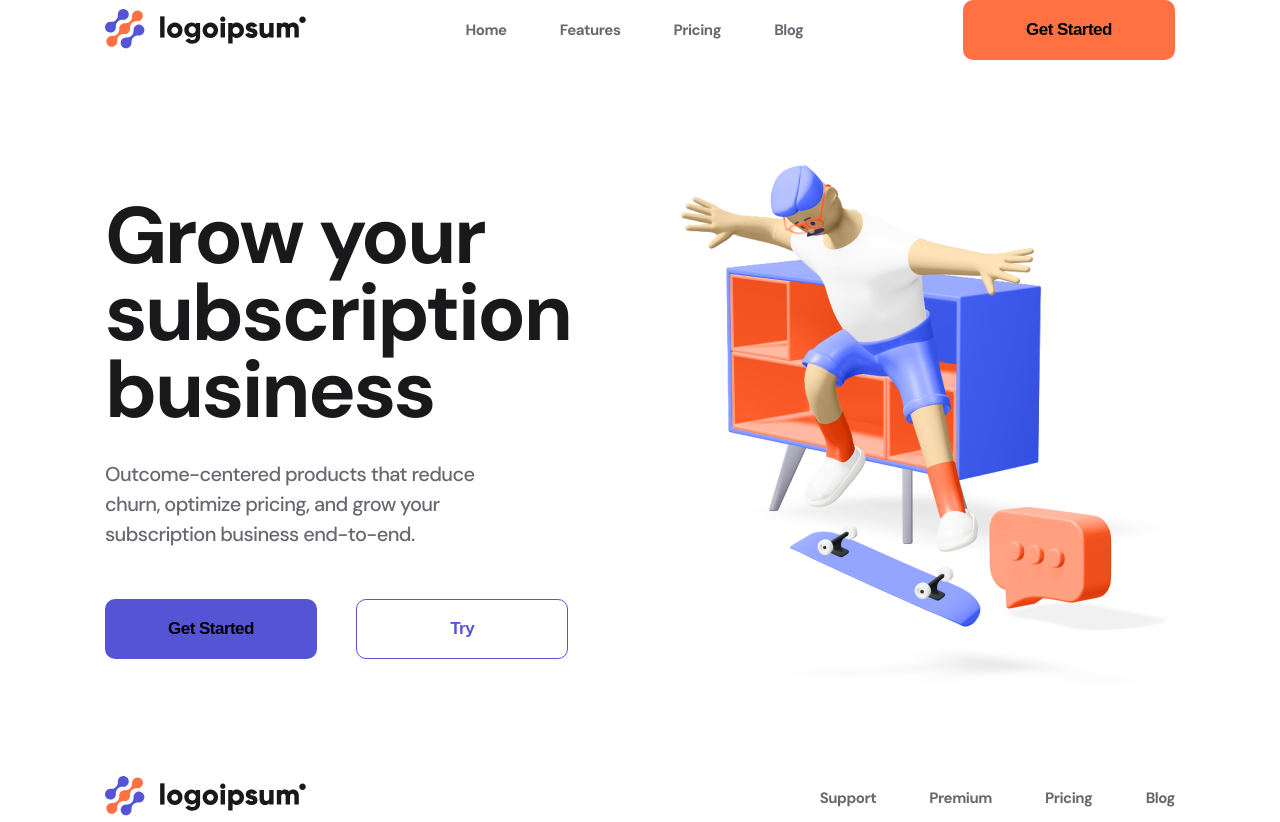
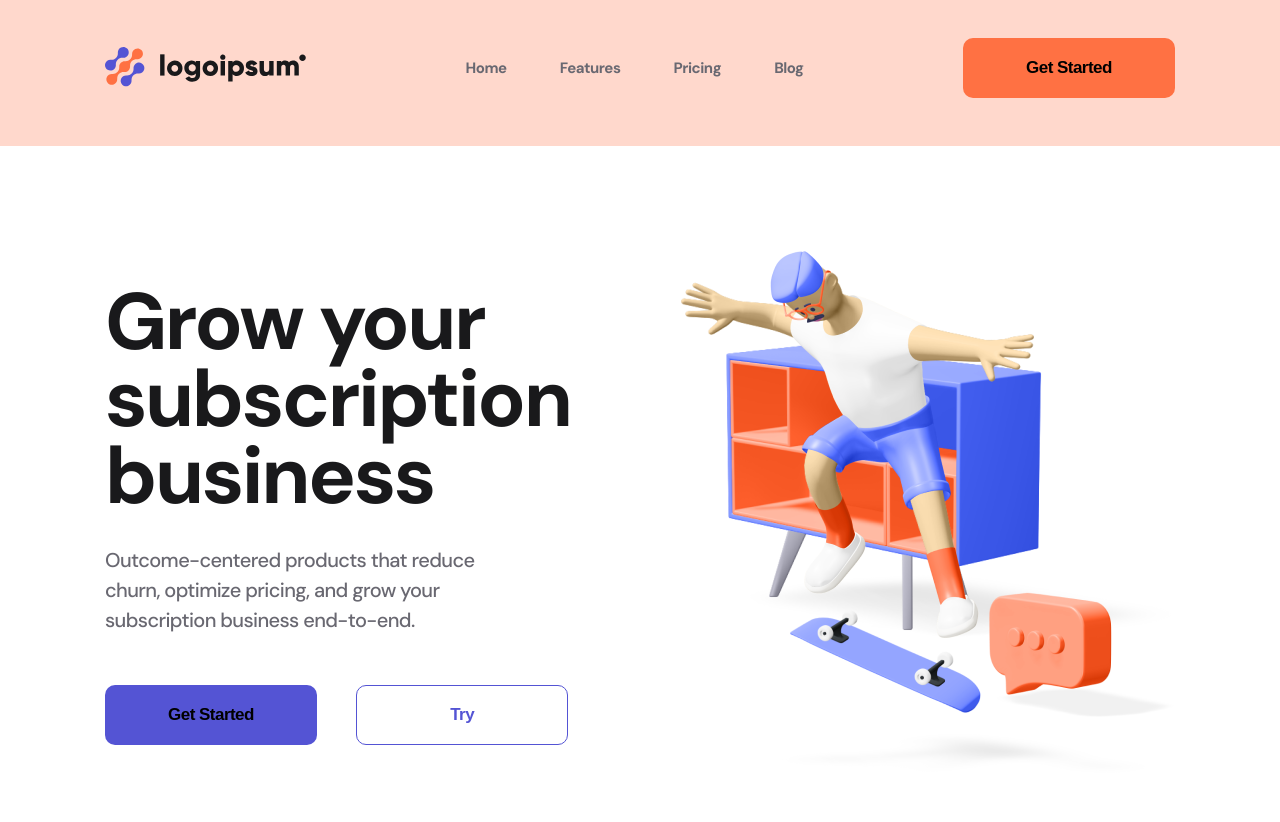
Before and after one commit to VladVasWow/Logo-1, a plain HTML site: page index.html in a window 1280 px wide. Shown: the top 822 px of the page. Drawn offline with nearby package versions, Linux system fonts and the light colour scheme.

Commit message:
Add files via upload

```diff
--- a/style/style.css
+++ b/style/style.css
@@ -2,7 +2,7 @@ body {
     font-family: 'DM Sans', sans-serif;
 }
 
-.header .footer {
+.header, .footer {
     background-color: rgba(255, 113, 67, 0.27);
     padding: 38px 0 48px;
 }
```
